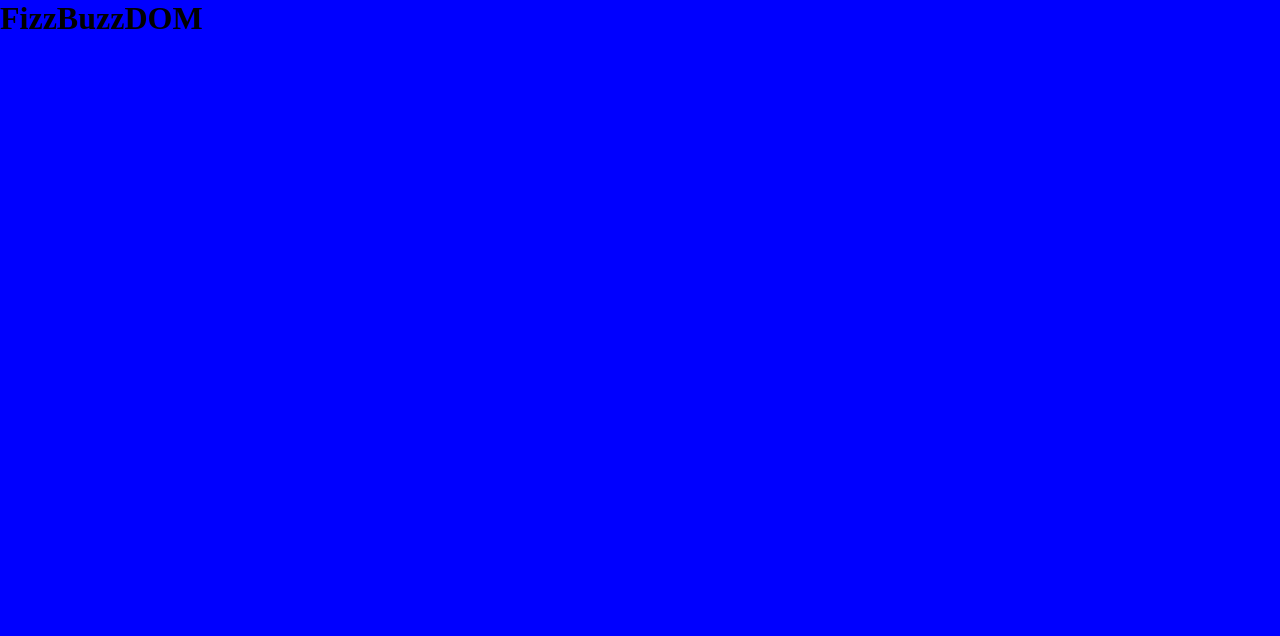
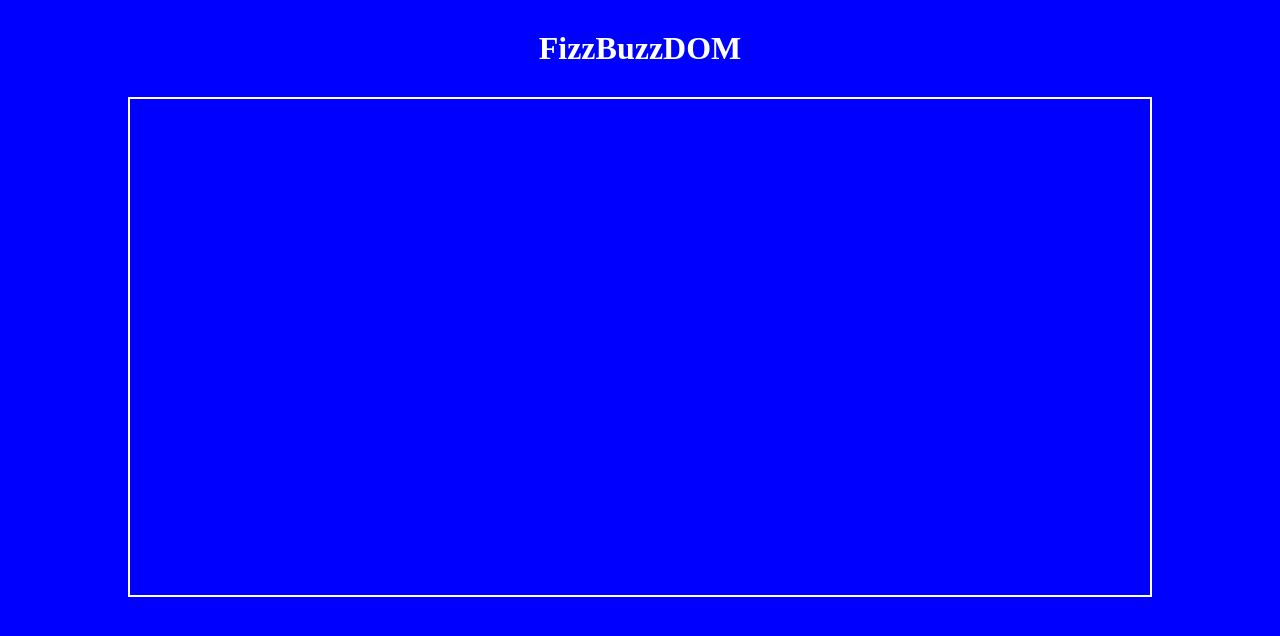
Before and after one commit to FrankFabbriRebe/js-fizzbuzz, a plain HTML site: page index.html in a window 1280 px wide. Drawn offline with Linux system fonts and the light colour scheme.

Commit message:
style container and box inside

```diff
--- a/style.css
+++ b/style.css
@@ -8,4 +8,27 @@
 /* general rules */
 body    {
     background-color: blue;
+    color: white;
+    text-align: center;
+    padding-top: 30px;
 }
+
+/* container style */
+.container  {
+    width: 80%;
+    margin: 30px auto;
+    display: flex;
+    flex-wrap: wrap;
+    gap: 5px;
+    justify-content: center;
+    /* debug */
+    height: 500px;
+    border: 2px solid white;
+}
+
+.box    {
+    width: calc(100% / 7 - 10px);
+    aspect-ratio: 1 / 1;
+    /* debug */
+    background-color: brown
+}
```
